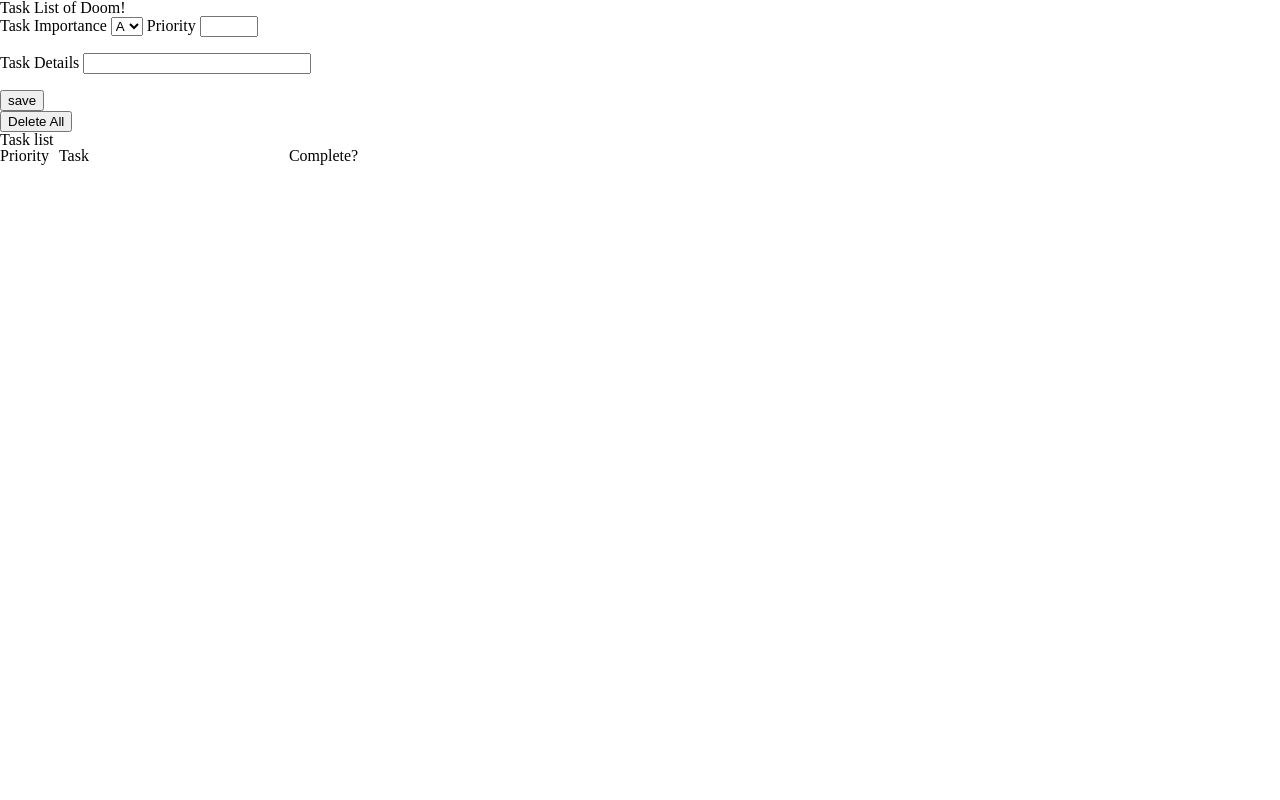
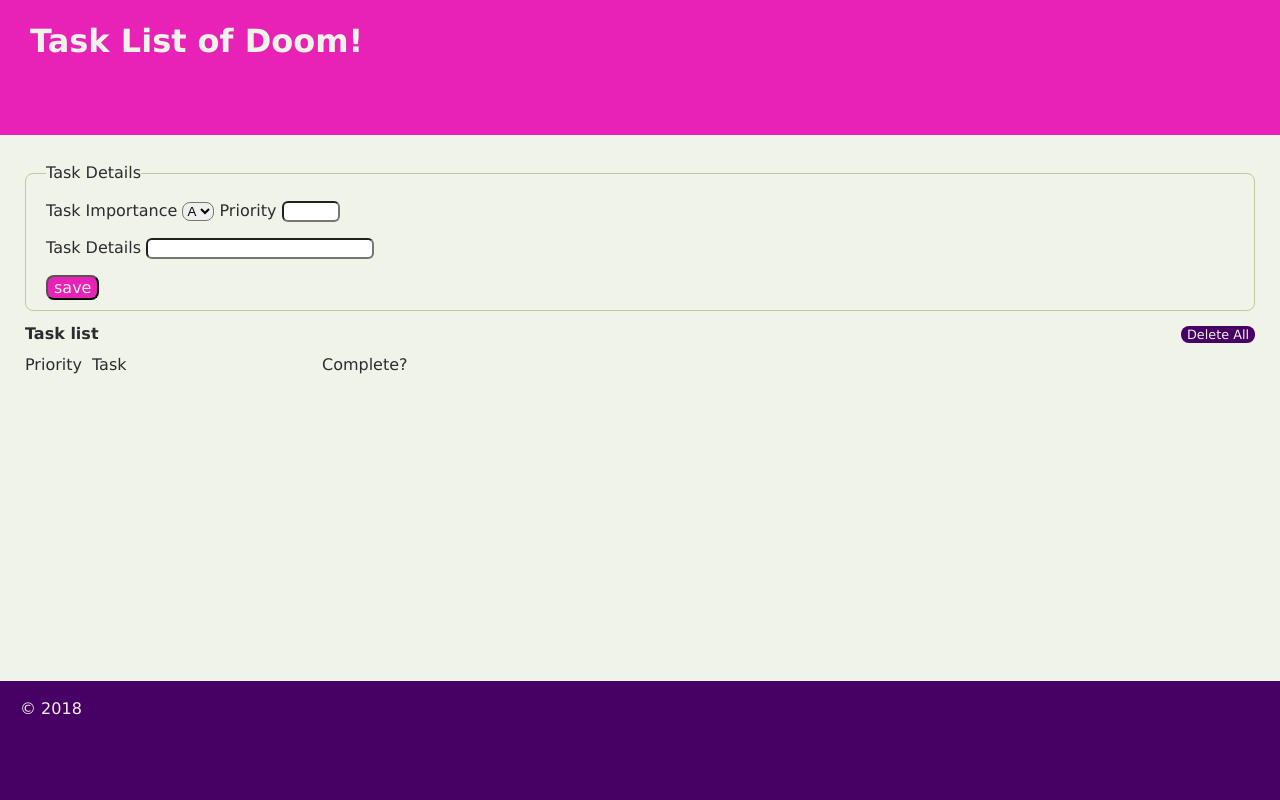
Before and after one commit to DeuterGraves/hw_js_DOM_task_list_app, a plain HTML site: page index.html in a window 1280 px wide. Drawn offline with Linux system fonts and the light colour scheme.

Commit message:
basic css all in place

```diff
--- a/css/style.css
+++ b/css/style.css
@@ -11,12 +11,110 @@ body{
   background-size: 100%;
   background-repeat: no-repeat;
   background-attachment: fixed;
-  background-position: right bottom;
+  background-position: right bottom;*/
+  background-color: #F0F4E8;
   font-family: verdana;
+  color: #2D2A32;
   display: grid;
   grid-template-rows: 1fr auto;
   min-height: 100%;
-  margin: 0;*/
+  margin: 0;
+}
+
+.wrapper{
+  display:grid;
+  grid-template-areas: "hd"
+                       /* "nv" */
+                       "mn"
+                       "ft";
+  /* grid-template-rows: 150px; */
+  /* padding: 20px; */
+}
+
+/* header styles */
+.wrapper > header {
+  grid-area: hd;
+  background: #E822B6;
+  /* url("/images/muttfield.jpg"); */
+  background-repeat: no-repeat;
+  background-position: top left;
+  background-repeat: no-repeat;
+  padding-left: 10px;
+  padding-top: 10px;
+  color: #F0F4E8;
+}
+
+header h1{
+  font-size: 2em;
+  font-weight: 700;
+  padding-left: 20px;
+}
+
+.wrapper > main {
+  grid-area: mn;
+  min-height: 400px;
+  padding-left: 25px;
+  padding-top: 10px;
+  padding-bottom:10px;
+  padding-right: 25px;
+}
+
+fieldset{
+  border: 1px solid #C0C999;
+  border-radius: 8px;
+  padding: 20px 10px 10px 20px;
+  margin-top: 20px;
+}
+
+h1{
+  font-size: 1em;
+  font-weight: 700;
+  margin-top: 15px;
+  margin-bottom: 15px;
+}
+
+
+input:focus, select:focus {
+  outline-color: rgba(232, 34, 182, 0.8);
+  /* outline-color: rgba(71, 0, 99, 0.8); */
+}
+
+input[type="submit"]{
+  background-color: #E822B6;
+  /* color: #893168; */
+  font-family: verdana;
+  font-size: 1em;
+  cursor: pointer;
+  color: #F0F4E8;
+  border-radius: 8px;
+  /* border: none; */
+  /* text-decoration: underline; */
+}
+
+button{
+  margin-top: 15px;
+  background-color: #470063;
+  /* color: #893168; */
+  font-family: verdana;
+  font-size: .8em;
+  cursor: pointer;
+  color: #F0F4E8;
+  border-radius: 8px;
+  border: none;
+  float: right;
+  /* border: none; */
+  /* text-decoration: underline; */
+}
+
+
+.wrapper > footer {
+  grid-area: ft;
+  grid-row-start: 4;
+  grid-row-end: 5;
+  background-color: #470063;
+  color: #F0F4E8;
+  /* height: 80px; */
+  padding: 20px;
 }
 
 
@@ -38,9 +136,14 @@ label {
 
 input#priority{
   width: 50px;
+  border-radius: 6px;
 }
 input#task{
   width: 220px;
+  border-radius: 6px;
+}
+.importance-dropdown{
+  border-radius: 8px;
 }
 
 form{
--- a/index.html
+++ b/index.html
@@ -7,12 +7,17 @@
   <link rel="stylesheet" type="text/css" media="screen" href="css/style.css" />
   <script src="js/app.js"></script>
 </head>
+<body>
+  <section class ="wrapper">
     <header>
       <h1>Task List of Doom!</h1>
     </header>
-<body>
+    <main>
+
       <p>
         <form class="" id = "new-task-form">
+          <fieldset>
+            <legend>Task Details</legend>
             <!-- Priority code: drop down, will become radio buttons A B C D options -->
             <label for="importance-code">Task Importance
               <select class="importance-dropdown" name="importance-code" id = "importance">
@@ -39,13 +44,14 @@
             <br>
             <br>
             <input type="submit" name="" value="save">
-
+          </fieldset>
         </form>
       </p>
 
       <button id = "delete-all">Delete All</button>
-
+      <p>
         <h1>Task list</h1>
+      </p>
       <div id = "task-list-wrapper">
         <table >
           <thead>
@@ -59,7 +65,10 @@
               </tbody>
             </table>
           </div>
+        </main>
         <footer>
+          &copy 2018
         </footer>
+      </section>
     </body>
     </html>
```
Lines whose indentation alone changed are shown as unchanged.
